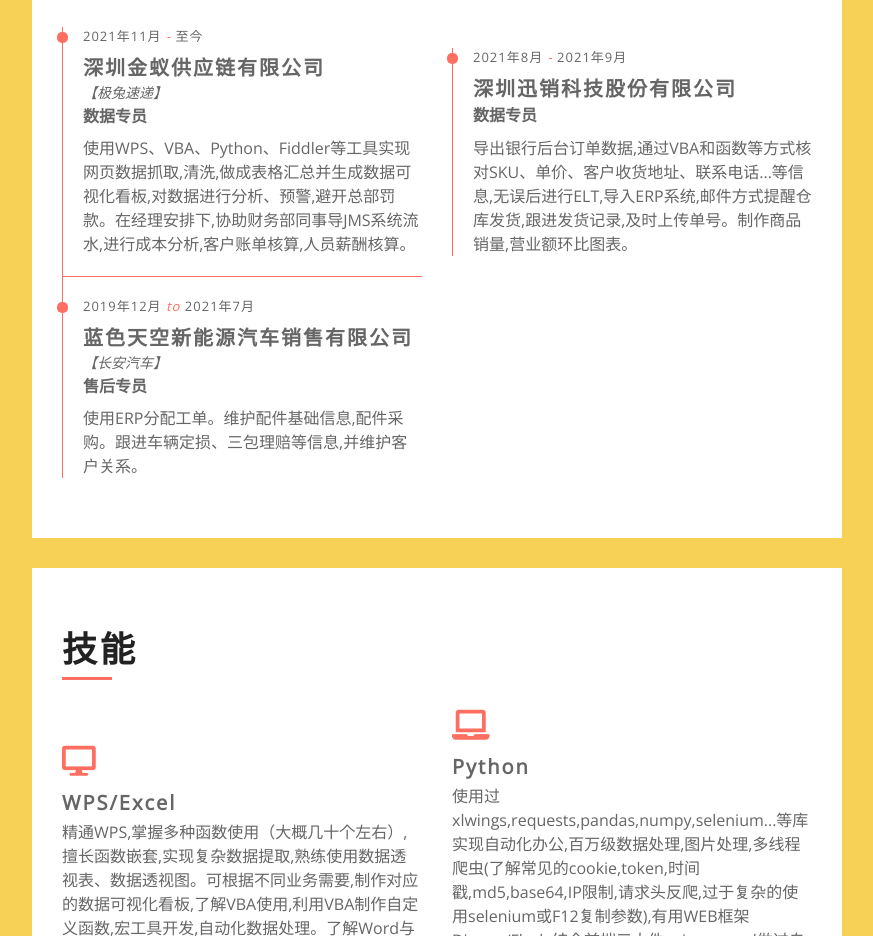
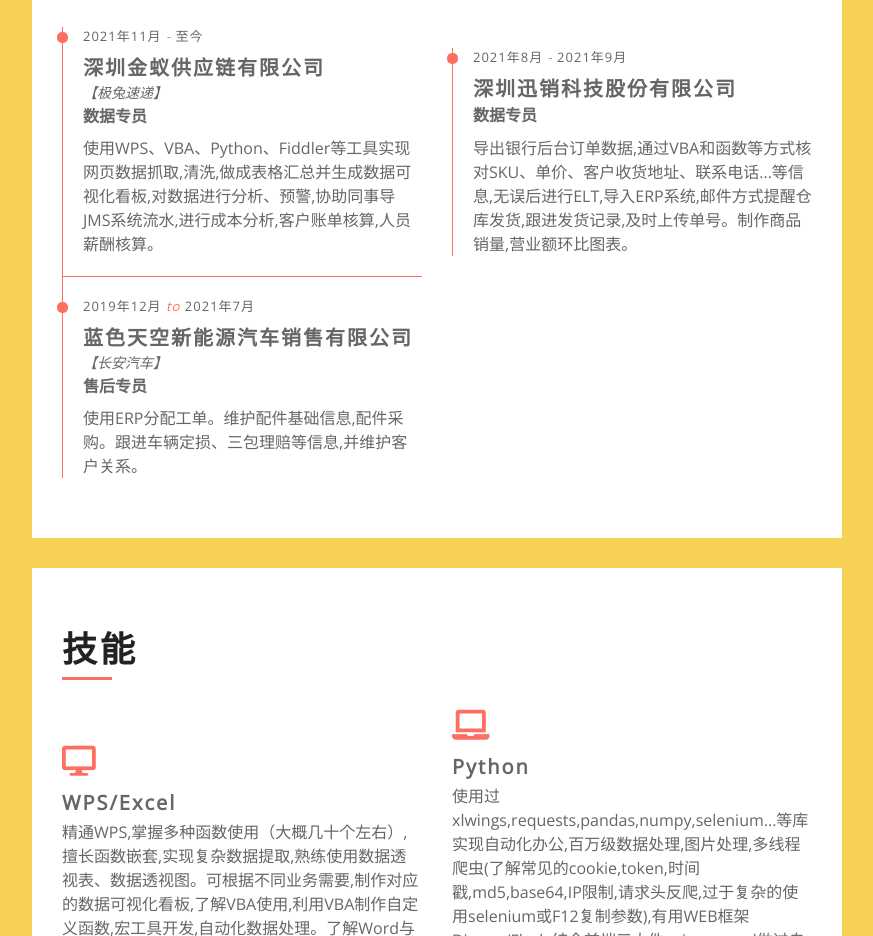
Before and after one commit to jianxinxin/jianxinxin.github.io, a plain HTML site: page index.html in a window 1280 px wide. Shown: the part 1100-2036 px from the top of the page, without its empty margins (368-1241 px from the left). Drawn offline with nearby package versions, Linux system fonts and the light colour scheme.

Commit message:
Add files via upload

```diff
--- a/index.html
+++ b/index.html
@@ -131,7 +131,7 @@
                                 <h3>深圳金蚁供应链有限公司</h3>
                                 <h4>【极兔速递】</h4>
                                 <h5>数据专员</h5>
-                                <p>使用WPS、VBA、Python、Fiddler等工具实现网页数据抓取,清洗,做成表格汇总并生成数据可视化看板,对数据进行分析、预警,避开总部罚款。在经理安排下,协助财务部同事导JMS系统流水,进行成本分析,客户账单核算,人员薪酬核算。</p>
+                                <p>使用WPS、VBA、Python、Fiddler等工具实现网页数据抓取,清洗,做成表格汇总并生成数据可视化看板,对数据进行分析、预警,协助同事导JMS系统流水,进行成本分析,客户账单核算,人员薪酬核算。</p>
                             </div>
                         </div>
                         <div class="col-md-6">
```
